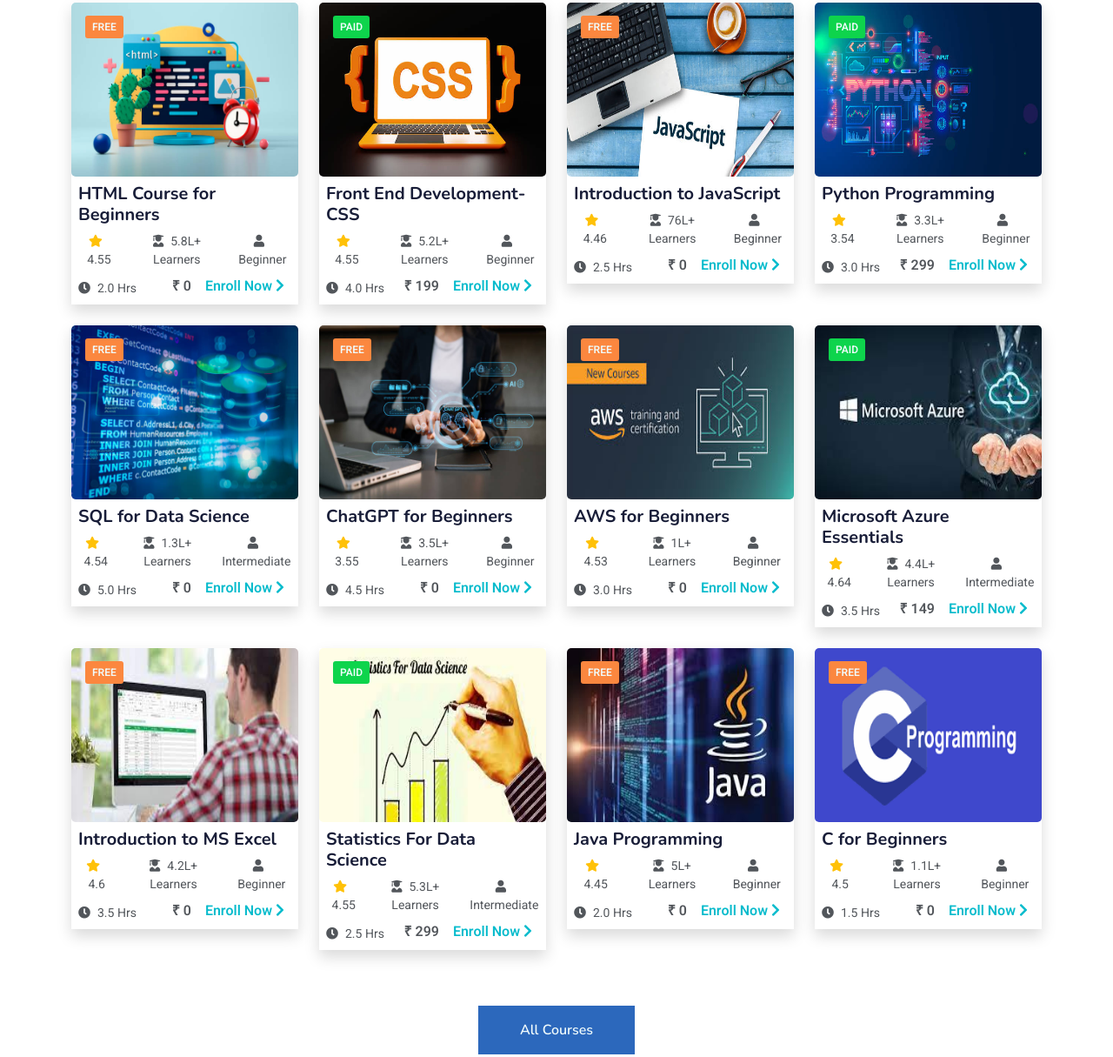
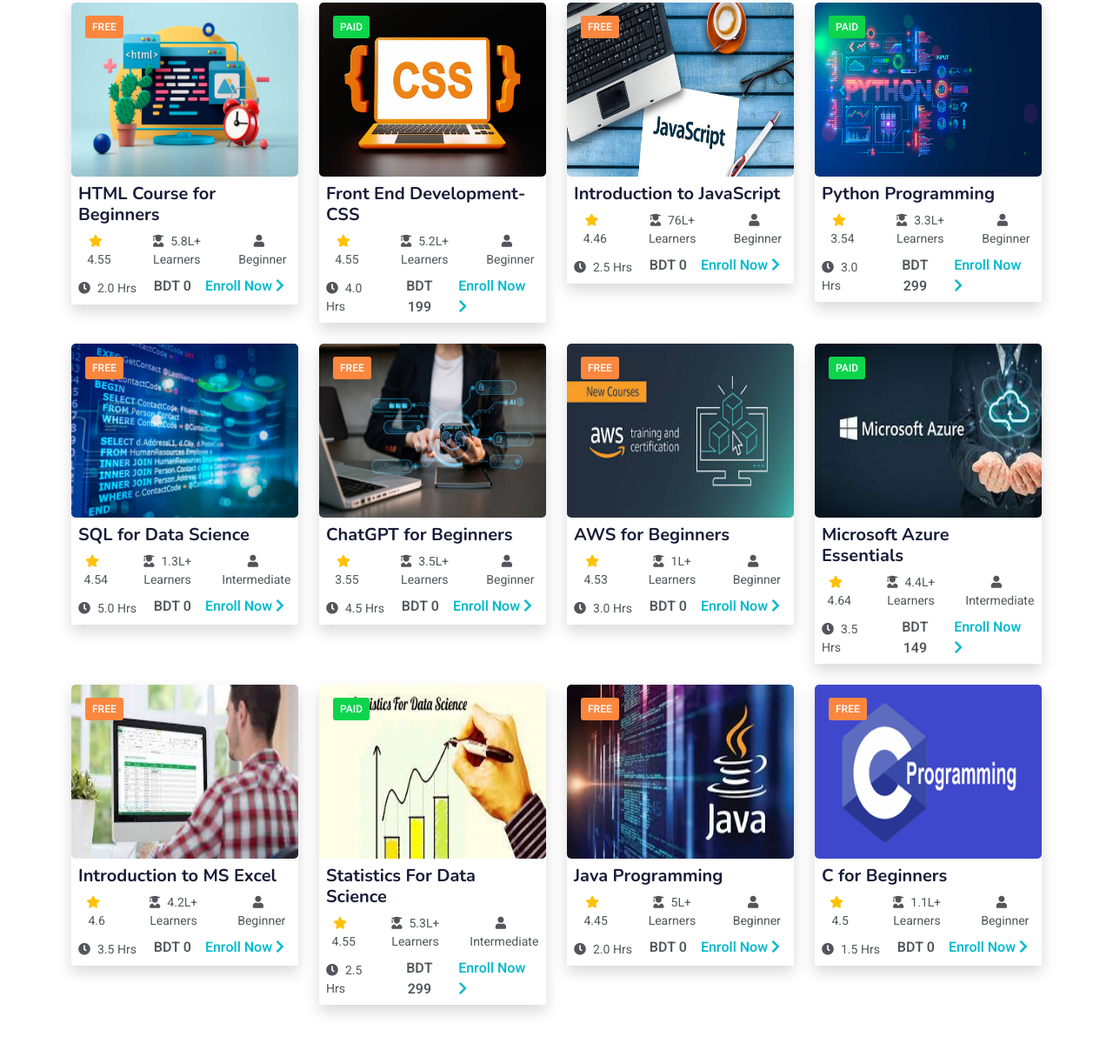
Before and after one commit to AvisheikhKundu/CodeEra, a plain HTML site: page index.html in a window 1280 px wide. Shown: the part 3219-4434 px from the top of the page at 87% size. Drawn offline with nearby package versions, Linux system fonts and the light colour scheme; files that its build step writes are made by us from their sources.

Commit message:
add new code

```diff
--- a/index.html
+++ b/index.html
@@ -392,7 +392,7 @@
                         <div class="d-flex">
                             <small class="flex-fill text-left p-2 px-2"><i class="fa fa-clock me-2"></i>2.0
                                 Hrs</small>
-                            <small class="py-1 px-2 fw-bold fs-6 text-center">₹ 0</small>
+                            <small class="py-1 px-2 fw-bold fs-6 text-center">BDT 0</small>
                             <small class=" text-primary py-1 px-2 fw-bold fs-6" style="float:right;"><a href="#">Enroll
                                     Now </a><i class="fa fa-chevron-right me-2 fs-10"></i></small>
                         </div>
@@ -423,7 +423,7 @@
                         <div class="d-flex">
                             <small class="flex-fill text-left p-2 px-2"><i class="fa fa-clock me-2"></i>4.0
                                 Hrs</small>
-                            <small class="py-1 px-2 fw-bold fs-6 text-center">₹ 199</small>
+                            <small class="py-1 px-2 fw-bold fs-6 text-center">BDT 199</small>
                             <small class=" text-primary py-1 px-2 fw-bold fs-6" style="float:right;"><a href="#">Enroll
                                     Now </a><i class="fa fa-chevron-right me-2 fs-10"></i></small>
                         </div>
@@ -454,7 +454,7 @@
                         <div class="d-flex">
                             <small class="flex-fill text-left p-2 px-2"><i class="fa fa-clock me-2"></i>2.5
                                 Hrs</small>
-                            <small class="py-1 px-2 fw-bold fs-6 text-center">₹ 0</small>
+                            <small class="py-1 px-2 fw-bold fs-6 text-center">BDT 0</small>
                             <small class=" text-primary py-1 px-2 fw-bold fs-6" style="float:right;"><a href="#">Enroll
                                     Now </a><i class="fa fa-chevron-right me-2 fs-10"></i></small>
                         </div>
@@ -485,7 +485,7 @@
                         <div class="d-flex">
                             <small class="flex-fill text-left p-2 px-2"><i class="fa fa-clock me-2"></i>3.0
                                 Hrs</small>
-                            <small class="py-1 px-2 fw-bold fs-6 text-center">₹ 299</small>
+                            <small class="py-1 px-2 fw-bold fs-6 text-center">BDT 299</small>
                             <small class=" text-primary py-1 px-2 fw-bold fs-6" style="float:right;"><a href="#">Enroll
                                     Now </a><i class="fa fa-chevron-right me-2 fs-10"></i></small>
                         </div>
@@ -516,7 +516,7 @@
                         <div class="d-flex">
                             <small class="flex-fill text-left p-2 px-2"><i class="fa fa-clock me-2"></i>5.0
                                 Hrs</small>
-                            <small class="py-1 px-2 fw-bold fs-6 text-center">₹ 0</small>
+                            <small class="py-1 px-2 fw-bold fs-6 text-center">BDT 0</small>
                             <small class=" text-primary py-1 px-2 fw-bold fs-6" style="float:right;"><a href="#">Enroll
                                     Now </a><i class="fa fa-chevron-right me-2 fs-10"></i></small>
                         </div>
@@ -547,7 +547,7 @@
                         <div class="d-flex">
                             <small class="flex-fill text-left p-2 px-2"><i class="fa fa-clock me-2"></i>4.5
                                 Hrs</small>
-                            <small class="py-1 px-2 fw-bold fs-6 text-center">₹ 0</small>
+                            <small class="py-1 px-2 fw-bold fs-6 text-center">BDT 0</small>
                             <small class=" text-primary py-1 px-2 fw-bold fs-6" style="float:right;"><a href="#">Enroll
                                     Now </a><i class="fa fa-chevron-right me-2 fs-10"></i></small>
                         </div>
@@ -578,7 +578,7 @@
                         <div class="d-flex">
                             <small class="flex-fill text-left p-2 px-2"><i class="fa fa-clock me-2"></i>3.0
                                 Hrs</small>
-                            <small class="py-1 px-2 fw-bold fs-6 text-center">₹ 0</small>
+                            <small class="py-1 px-2 fw-bold fs-6 text-center">BDT 0</small>
                             <small class=" text-primary py-1 px-2 fw-bold fs-6" style="float:right;"><a href="#">Enroll
                                     Now </a><i class="fa fa-chevron-right me-2 fs-10"></i></small>
                         </div>
@@ -609,7 +609,7 @@
                         <div class="d-flex">
                             <small class="flex-fill text-left p-2 px-2"><i class="fa fa-clock me-2"></i>3.5
                                 Hrs</small>
-                            <small class="py-1 px-2 fw-bold fs-6 text-center">₹ 149</small>
+                            <small class="py-1 px-2 fw-bold fs-6 text-center">BDT 149</small>
                             <small class=" text-primary py-1 px-2 fw-bold fs-6" style="float:right;"><a href="#">Enroll
                                     Now </a><i class="fa fa-chevron-right me-2 fs-10"></i></small>
                         </div>
@@ -639,7 +639,7 @@
                         <div class="d-flex">
                             <small class="flex-fill text-left p-2 px-2"><i class="fa fa-clock me-2"></i>3.5
                                 Hrs</small>
-                            <small class="py-1 px-2 fw-bold fs-6 text-center">₹ 0</small>
+                            <small class="py-1 px-2 fw-bold fs-6 text-center">BDT 0</small>
                             <small class=" text-primary py-1 px-2 fw-bold fs-6" style="float:right;"><a href="#">Enroll
                                     Now </a><i class="fa fa-chevron-right me-2 fs-10"></i></small>
                         </div>
@@ -672,7 +672,7 @@
                         <div class="d-flex">
                             <small class="flex-fill text-left p-2 px-2"><i class="fa fa-clock me-2"></i>2.5
                                 Hrs</small>
-                            <small class="py-1 px-2 fw-bold fs-6 text-center">₹ 299</small>
+                            <small class="py-1 px-2 fw-bold fs-6 text-center">BDT 299</small>
                             <small class=" text-primary py-1 px-2 fw-bold fs-6" style="float:right;"><a href="#">Enroll
                                     Now </a><i class="fa fa-chevron-right me-2 fs-10"></i></small>
                         </div>
@@ -703,7 +703,7 @@
                         <div class="d-flex">
                             <small class="flex-fill text-left p-2 px-2"><i class="fa fa-clock me-2"></i>2.0
                                 Hrs</small>
-                            <small class="py-1 px-2 fw-bold fs-6 text-center">₹ 0</small>
+                            <small class="py-1 px-2 fw-bold fs-6 text-center">BDT 0</small>
                             <small class=" text-primary py-1 px-2 fw-bold fs-6" style="float:right;"><a href="#">Enroll
                                     Now </a><i class="fa fa-chevron-right me-2 fs-10"></i></small>
                         </div>
@@ -734,7 +734,7 @@
                         <div class="d-flex">
                             <small class="flex-fill text-left p-2 px-2"><i class="fa fa-clock me-2"></i>1.5
                                 Hrs</small>
-                            <small class="py-1 px-2 fw-bold fs-6 text-center">₹ 0</small>
+                            <small class="py-1 px-2 fw-bold fs-6 text-center">BDT 0</small>
                             <small class=" text-primary py-1 px-2 fw-bold fs-6" style="float:right;"><a href="#">Enroll
                                     Now </a><i class="fa fa-chevron-right me-2 fs-10"></i></small>
                         </div>
```
